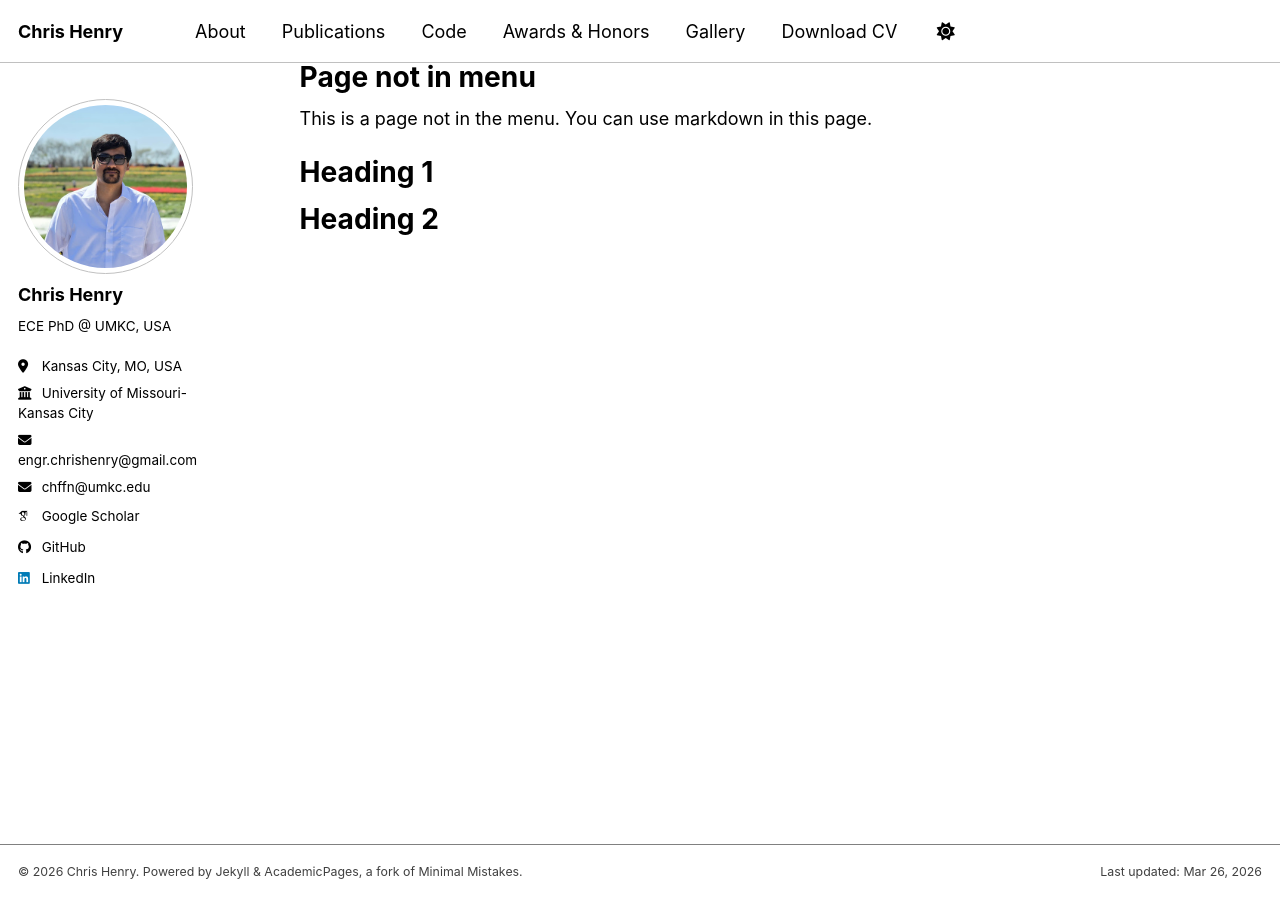
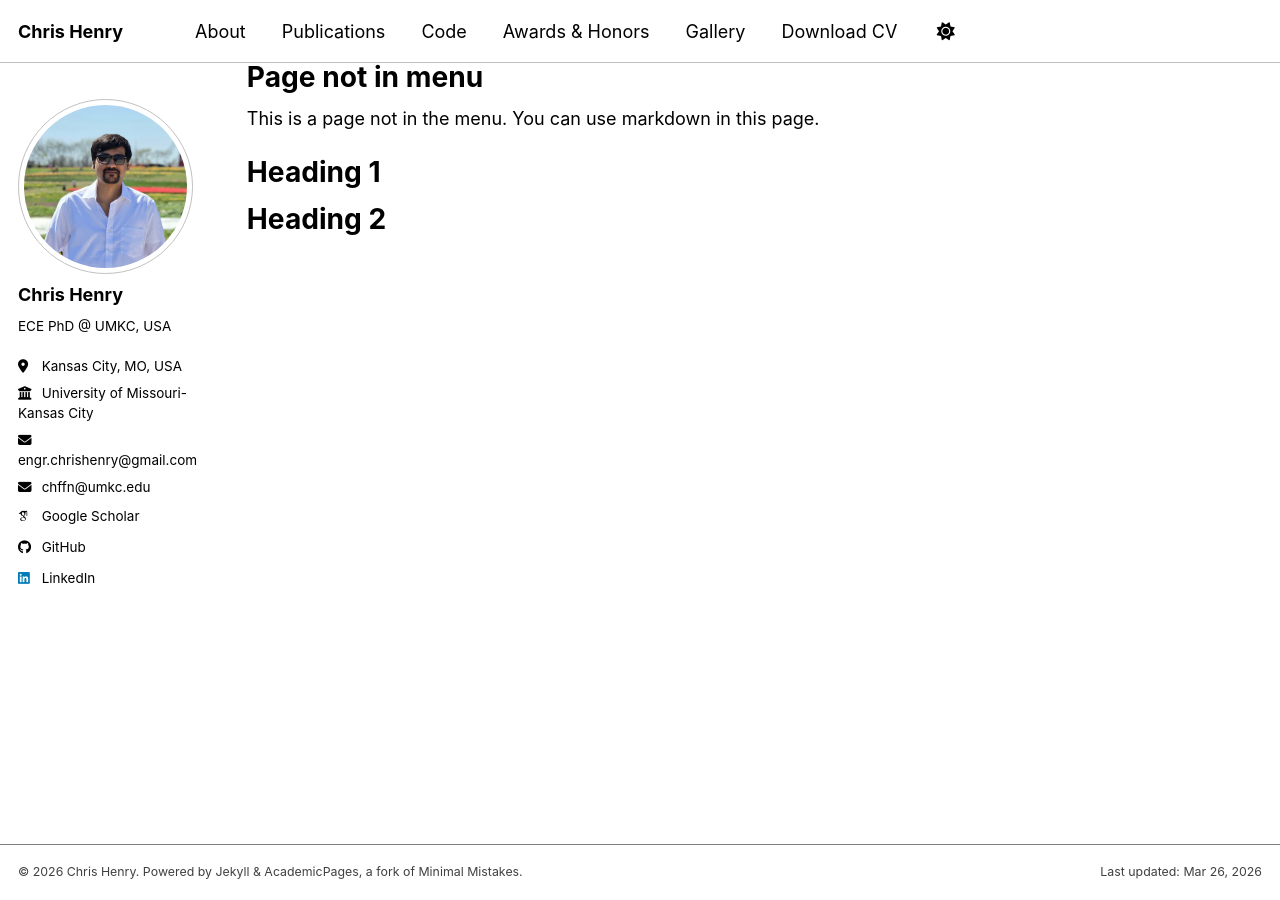
Before and after one commit to engrchrishenry/engrchrishenry.github.io, a Jekyll site: the page built from _pages/non-menu-page.md, in a window 1280 px wide. Built offline with Jekyll 4.4.1, drawn with Linux system fonts in a browser that asks for light colours; some web fonts are replaced; a script bundle is joined from its source files by our own code; library files that are not in the unit come from our copies.

Commit message:
Minor updates and improvements

```diff
--- a/_sass/layout/_page.scss
+++ b/_sass/layout/_page.scss
@@ -18,12 +18,13 @@
 
 .page {
   @include breakpoint($large) {
-    @include span(10 of 12 last);
-    @include prefix(0.5 of 12);
-    @include suffix(2 of 12);
-    // @include span(10 of 12 last);      // main content width
-    // @include prefix(1 of 12);          // left spacing from sidebar
-    // @include suffix(1 of 12);          // right spacing from edge
+    // @include span(10 of 12 last);
+    // @include prefix(0.5 of 12);
+    // @include suffix(2 of 12);
+
+    @include span(10 of 12 last);      // main content width
+    @include prefix(0 of 12);          // left spacing from sidebar
+    @include suffix(0 of 12);          // right spacing from edge
   }
 
   // .page__inner-wrap {
```
